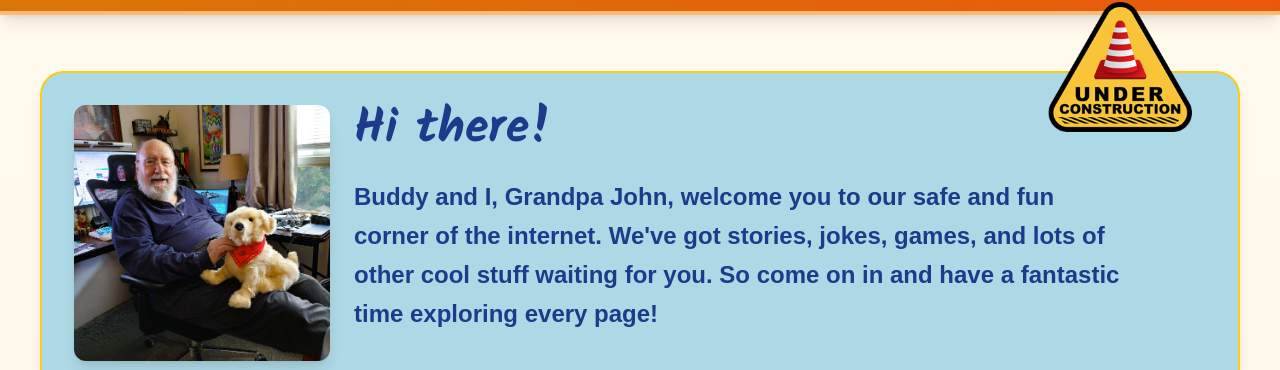
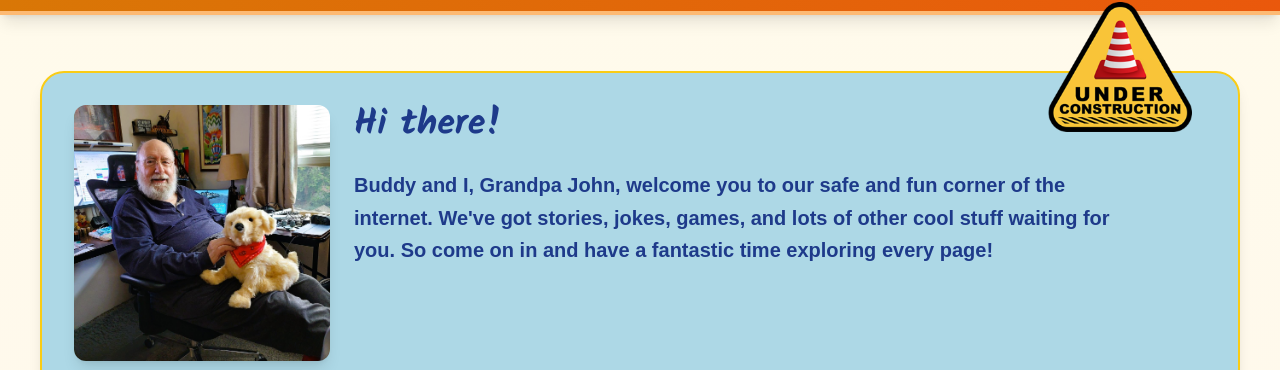
Before and after one commit to GpaJohnsStories/Lovable---GpasKids, a React (Vite) app: page / in a window 1280 px wide. Shown: the part 213-583 px from the top of the page. Built offline with nearby package versions, Linux system fonts and the light colour scheme; no server answers; the database is empty.

Commit message:
Reduce text size in welcome box
Reduce text size in the blue welcome box by one step.

```diff
--- a/src/components/WelcomeText.tsx
+++ b/src/components/WelcomeText.tsx
@@ -23,10 +23,10 @@ const WelcomeText = () => {
               />
             </div>
             <div className="flex flex-col justify-center text-center md:text-left flex-1">
-              <h1 className="text-4xl md:text-5xl font-bold text-blue-900 leading-relaxed mb-6">
+              <h1 className="text-3xl md:text-4xl font-bold text-blue-900 leading-relaxed mb-6">
                 Hi there!
               </h1>
-              <p className="text-2xl text-blue-900 font-semibold leading-relaxed max-w-3xl mx-auto md:mx-0 font-fun mb-8">
+              <p className="text-xl text-blue-900 font-semibold leading-relaxed max-w-3xl mx-auto md:mx-0 font-fun mb-8">
                 Buddy and I, Grandpa John, welcome you to our safe and fun corner of the internet. We've got stories, jokes, games, and lots of other cool stuff waiting for you. So come on in and have a fantastic time exploring every page!
               </p>
             </div>
```
